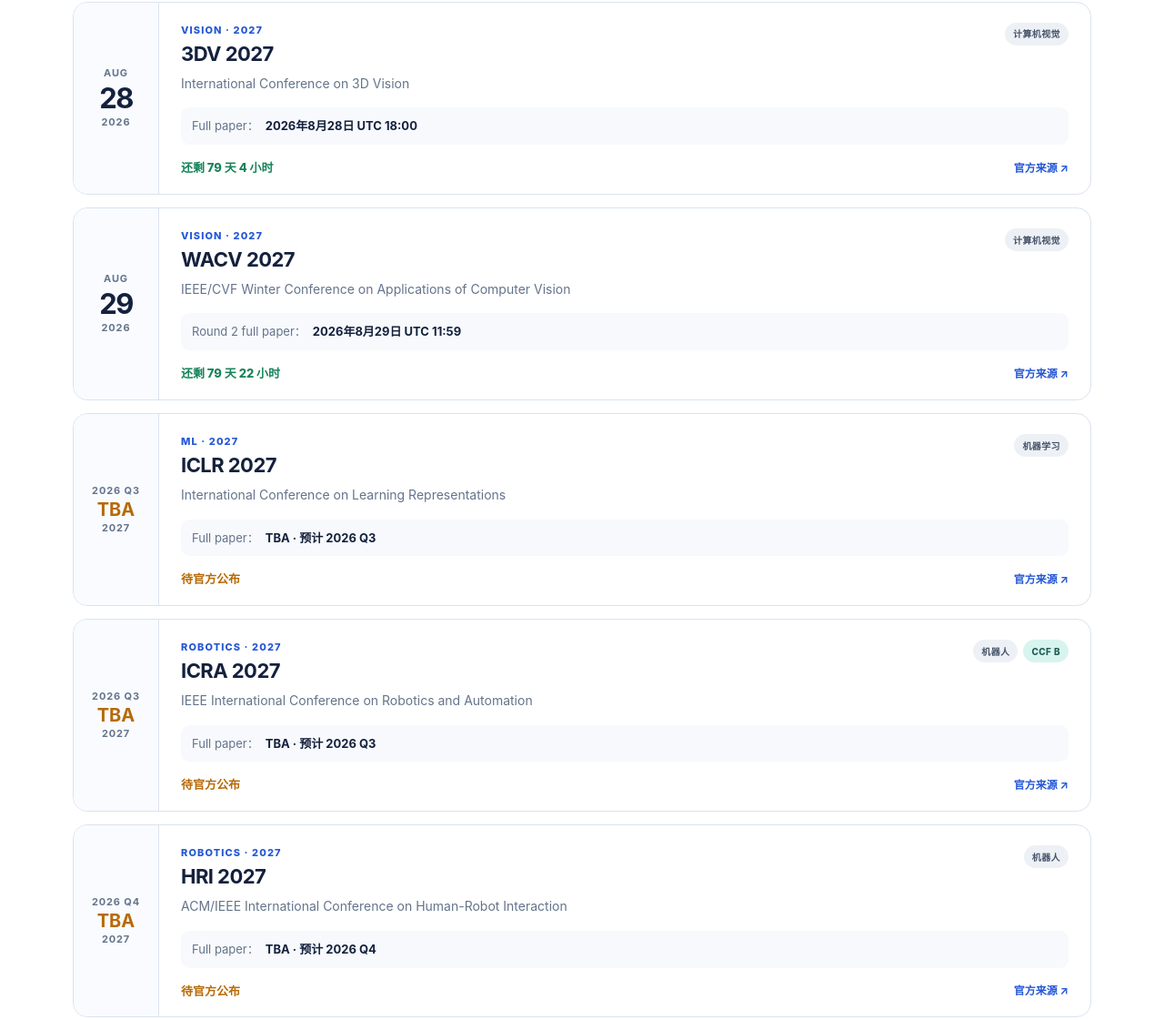
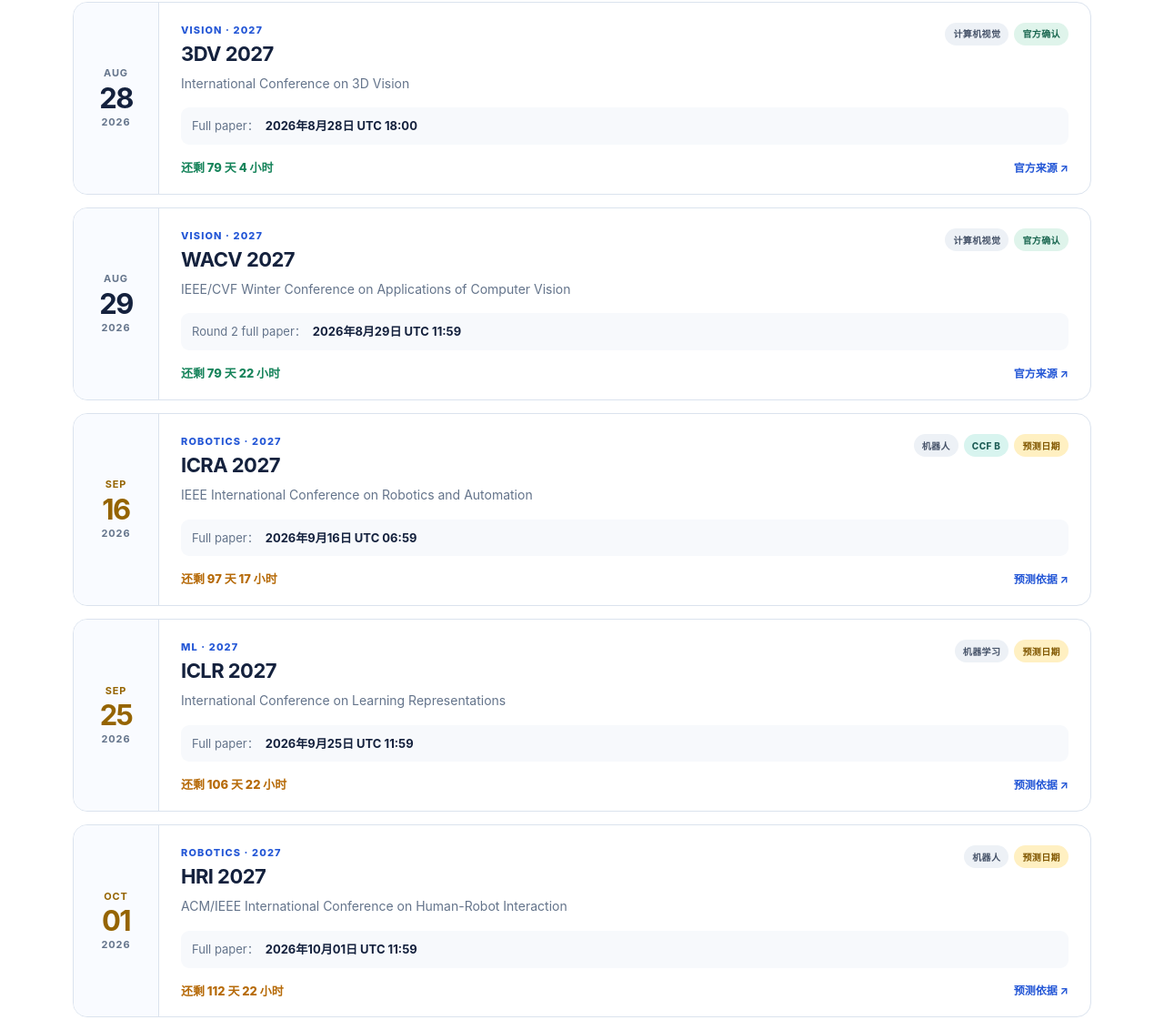
Before and after one commit to Junb0Dong/robotics_deadlines, a website: page index.html in a window 1280 px wide. Shown: the part 1592-2713 px from the top of the page at 91% size. Drawn offline with Linux system fonts and the light colour scheme.

Commit message:
Add estimated dates for all conferences

```diff
--- a/app.js
+++ b/app.js
@@ -67,6 +67,10 @@
     return;
   }
 
+  if (conference.status === "estimated") {
+    element.classList.add("is-estimated");
+  }
+
   const timeZone = state.timezone === "beijing" ? "Asia/Shanghai" : undefined;
   month.textContent = new Intl.DateTimeFormat("en", {
     month: "short",
@@ -132,16 +136,29 @@
     badges.append(ccfBadge);
   }
 
+  const statusBadge = document.createElement("span");
+  statusBadge.className = `badge status-${conference.status}`;
+  statusBadge.textContent =
+    conference.status === "confirmed" ? "官方确认" : "预测日期";
+  badges.append(statusBadge);
+
   countdown.textContent = countdownText(conference);
-  if (!conference.deadline) {
-    countdown.classList.add("is-tba");
+  if (conference.status === "estimated") {
+    countdown.classList.add("is-estimated");
   } else if (deadlineDate(conference) <= new Date()) {
     countdown.classList.add("is-past");
     card.dataset.past = "true";
   }
 
   source.href = conference.source;
-  source.setAttribute("aria-label", `查看 ${conference.acronym} 官方来源`);
+  source.textContent =
+    conference.status === "confirmed" ? "官方来源 ↗" : "预测依据 ↗";
+  source.setAttribute(
+    "aria-label",
+    `查看 ${conference.acronym} ${
+      conference.status === "confirmed" ? "官方来源" : "预测依据"
+    }`,
+  );
   return fragment;
 }
 
@@ -197,19 +214,18 @@
 }
 
 function updateSummary() {
-  const now = new Date();
   elements.upcomingCount.textContent = state.conferences.filter(
-    (conference) => conference.deadline && deadlineDate(conference) > now,
+    (conference) => conference.status === "confirmed",
   ).length;
   elements.tbaCount.textContent = state.conferences.filter(
-    (conference) => !conference.deadline,
+    (conference) => conference.status === "estimated",
   ).length;
   elements.conferenceCount.textContent = state.conferences.length;
 }
 
 async function loadConferences() {
   try {
-    const response = await fetch("./data/conferences.json?v=20260610-2", {
+    const response = await fetch("./data/conferences.json?v=20260610-3", {
       cache: "no-store",
     });
     if (!response.ok) throw new Error(`HTTP ${response.status}`);
--- a/data/conferences.json
+++ b/data/conferences.json
@@ -9,6 +9,7 @@
       "ccf": "C",
       "deadlineType": "Full paper",
       "deadline": "2026-07-05T23:59:00Z",
+      "status": "confirmed",
       "expectedWindow": null,
       "sortDate": "2026-07-05",
       "source": "https://accv2026.org/"
@@ -21,6 +22,7 @@
       "ccf": null,
       "deadlineType": "Full paper",
       "deadline": "2026-07-24T23:59:59-12:00",
+      "status": "confirmed",
       "expectedWindow": null,
       "sortDate": "2026-07-24",
       "source": "https://2026.ieee-humanoids.org/call-for-papers/"
@@ -32,10 +34,11 @@
       "area": "ML",
       "ccf": null,
       "deadlineType": "Full paper",
-      "deadline": null,
-      "expectedWindow": "2026 Q3",
-      "sortDate": "2026-09-30",
-      "source": "https://iclr.cc/"
+      "deadline": "2026-09-24T23:59:59-12:00",
+      "status": "estimated",
+      "expectedWindow": null,
+      "sortDate": "2026-09-24",
+      "source": "https://iclr.cc/Conferences/2026/Dates"
     },
     {
       "acronym": "ICRA",
@@ -44,10 +47,11 @@
       "area": "Robotics",
       "ccf": "B",
       "deadlineType": "Full paper",
-      "deadline": null,
-      "expectedWindow": "2026 Q3",
-      "sortDate": "2026-09-30",
-      "source": "https://www.ieee-ras.org/conferences-workshops/fully-sponsored/icra"
+      "deadline": "2026-09-15T23:59:59-07:00",
+      "status": "estimated",
+      "expectedWindow": null,
+      "sortDate": "2026-09-15",
+      "source": "https://nunoduarte.github.io/deadlines/"
     },
     {
       "acronym": "HRI",
@@ -56,10 +60,11 @@
       "area": "Robotics",
       "ccf": null,
       "deadlineType": "Full paper",
-      "deadline": null,
-      "expectedWindow": "2026 Q4",
-      "sortDate": "2026-10-15",
-      "source": "https://humanrobotinteraction.org/"
+      "deadline": "2026-09-30T23:59:59-12:00",
+      "status": "estimated",
+      "expectedWindow": null,
+      "sortDate": "2026-09-30",
+      "source": "https://humanrobotinteraction.org/2026/full-papers/"
     },
     {
       "acronym": "AISTATS",
@@ -68,10 +73,11 @@
       "area": "ML",
       "ccf": "C",
       "deadlineType": "Full paper",
-      "deadline": null,
-      "expectedWindow": "2026 Q4",
-      "sortDate": "2026-10-31",
-      "source": "https://aistats.org/"
+      "deadline": "2026-10-02T23:59:59-12:00",
+      "status": "estimated",
+      "expectedWindow": null,
+      "sortDate": "2026-10-02",
+      "source": "https://virtual.aistats.org/Conferences/2026/Dates"
     },
     {
       "acronym": "CVPR",
@@ -80,10 +86,11 @@
       "area": "Vision",
       "ccf": "A",
       "deadlineType": "Full paper",
-      "deadline": null,
-      "expectedWindow": "2026 Q4",
-      "sortDate": "2026-11-30",
-      "source": "https://cvpr.thecvf.com/"
+      "deadline": "2026-11-13T23:59:59-12:00",
+      "status": "estimated",
+      "expectedWindow": null,
+      "sortDate": "2026-11-13",
+      "source": "https://nunoduarte.github.io/deadlines/"
     },
     {
       "acronym": "ICAPS",
@@ -92,10 +99,11 @@
       "area": "AI",
       "ccf": "B",
       "deadlineType": "Full paper",
-      "deadline": null,
-      "expectedWindow": "2026 Q4",
-      "sortDate": "2026-11-30",
-      "source": "https://www.icaps-conference.org/"
+      "deadline": "2026-12-08T23:59:59-12:00",
+      "status": "estimated",
+      "expectedWindow": null,
+      "sortDate": "2026-12-08",
+      "source": "https://icaps26.icaps-conference.org/dates/"
     },
     {
       "acronym": "AAMAS",
@@ -104,10 +112,11 @@
       "area": "AI",
       "ccf": "B",
       "deadlineType": "Full paper",
-      "deadline": null,
-      "expectedWindow": "2026 H2",
-      "sortDate": "2026-12-01",
-      "source": "https://www.ifaamas.org/"
+      "deadline": "2026-10-08T23:59:59-12:00",
+      "status": "estimated",
+      "expectedWindow": null,
+      "sortDate": "2026-10-08",
+      "source": "https://aamas2026.org/"
     },
     {
       "acronym": "AAAI",
@@ -117,6 +126,7 @@
       "ccf": "A",
       "deadlineType": "Main track full paper",
       "deadline": "2026-07-28T23:59:00-12:00",
+      "status": "confirmed",
       "expectedWindow": null,
       "sortDate": "2026-07-28",
       "source": "https://aaai.org/conference/aaai/aaai-27/"
@@ -129,6 +139,7 @@
       "ccf": null,
       "deadlineType": "Round 2 full paper",
       "deadline": "2026-08-28T23:59:59-12:00",
+      "status": "confirmed",
       "expectedWindow": null,
       "sortDate": "2026-08-28",
       "source": "https://wacv.thecvf.com/Conferences/2027/Dates"
@@ -141,6 +152,7 @@
       "ccf": null,
       "deadlineType": "Full paper",
       "deadline": "2026-08-28T11:00:00-07:00",
+      "status": "confirmed",
       "expectedWindow": null,
       "sortDate": "2026-08-28",
       "source": "https://3dvconf.github.io/2027/dates/"
@@ -152,10 +164,11 @@
       "area": "ML",
       "ccf": "A",
       "deadlineType": "Full paper",
-      "deadline": null,
-      "expectedWindow": "2027 Q1",
-      "sortDate": "2027-01-31",
-      "source": "https://icml.cc/"
+      "deadline": "2027-01-28T23:59:59-12:00",
+      "status": "estimated",
+      "expectedWindow": null,
+      "sortDate": "2027-01-28",
+      "source": "https://icml.cc/Conferences/2026/Dates"
     },
     {
       "acronym": "RSS",
@@ -164,10 +177,11 @@
       "area": "Robotics",
       "ccf": null,
       "deadlineType": "Full paper",
-      "deadline": null,
-      "expectedWindow": "2027 Q1",
-      "sortDate": "2027-01-31",
-      "source": "https://roboticsconference.org/"
+      "deadline": "2027-01-29T23:59:59-12:00",
+      "status": "estimated",
+      "expectedWindow": null,
+      "sortDate": "2027-01-29",
+      "source": "https://roboticsconference.org/2026/"
     },
     {
       "acronym": "IJCAI",
@@ -176,9 +190,10 @@
       "area": "AI",
       "ccf": "A",
       "deadlineType": "Main track",
-      "deadline": null,
-      "expectedWindow": "2027 Q1",
-      "sortDate": "2027-02-15",
+      "deadline": "2027-01-19T23:59:59-12:00",
+      "status": "estimated",
+      "expectedWindow": null,
+      "sortDate": "2027-01-19",
       "source": "https://www.ijcai.org/"
     },
     {
@@ -188,10 +203,11 @@
       "area": "AI",
       "ccf": "B",
       "deadlineType": "Full paper",
-      "deadline": null,
-      "expectedWindow": "2027 Q1",
-      "sortDate": "2027-02-28",
-      "source": "https://www.auai.org/"
+      "deadline": "2027-02-25T23:59:59-12:00",
+      "status": "estimated",
+      "expectedWindow": null,
+      "sortDate": "2027-02-25",
+      "source": "https://www.auai.org/uai2026/"
     },
     {
       "acronym": "ICCV",
@@ -200,10 +216,11 @@
       "area": "Vision",
       "ccf": "A",
       "deadlineType": "Full paper",
-      "deadline": null,
-      "expectedWindow": "2027 H1",
-      "sortDate": "2027-03-31",
-      "source": "https://iccv.thecvf.com/"
+      "deadline": "2027-03-07T23:59:59-10:00",
+      "status": "estimated",
+      "expectedWindow": null,
+      "sortDate": "2027-03-07",
+      "source": "https://iccv.thecvf.com/Conferences/2025/Dates"
     },
     {
       "acronym": "IROS",
@@ -212,10 +229,11 @@
       "area": "Robotics",
       "ccf": "C",
       "deadlineType": "Full paper",
-      "deadline": null,
-      "expectedWindow": "2027 H1",
-      "sortDate": "2027-03-31",
-      "source": "https://www.ieee-ras.org/conferences-workshops/financially-co-sponsored/iros"
+      "deadline": "2027-03-02T23:59:59-08:00",
+      "status": "estimated",
+      "expectedWindow": null,
+      "sortDate": "2027-03-02",
+      "source": "https://www.iros-pittsburgh.org/"
     },
     {
       "acronym": "CoRL",
@@ -224,9 +242,10 @@
       "area": "Robotics",
       "ccf": null,
       "deadlineType": "Full paper",
-      "deadline": null,
-      "expectedWindow": "2027 H1",
-      "sortDate": "2027-05-31",
+      "deadline": "2027-05-28T23:59:59-12:00",
+      "status": "estimated",
+      "expectedWindow": null,
+      "sortDate": "2027-05-28",
       "source": "https://www.corl.org/"
     },
     {
@@ -236,10 +255,11 @@
       "area": "ML",
       "ccf": "A",
       "deadlineType": "Main track",
-      "deadline": null,
-      "expectedWindow": "2027 H1",
-      "sortDate": "2027-05-31",
-      "source": "https://neurips.cc/"
+      "deadline": "2027-05-06T23:59:59-12:00",
+      "status": "estimated",
+      "expectedWindow": null,
+      "sortDate": "2027-05-06",
+      "source": "https://neurips.cc/Conferences/2026/CallForPapers"
     }
   ]
 }
--- a/styles.css
+++ b/styles.css
@@ -331,7 +331,7 @@
   background: var(--green);
 }
 
-.status-dot.tba {
+.status-dot.estimated {
   background: var(--amber);
 }
 
@@ -386,6 +386,11 @@
   color: var(--amber);
   font-size: 20px;
   letter-spacing: 0;
+}
+
+.date-column.is-estimated .date-month,
+.date-column.is-estimated .date-day {
+  color: #956400;
 }
 
 .conference-main {
@@ -455,6 +460,16 @@
   background: #ffe5d7;
 }
 
+.badge.status-confirmed {
+  color: #17654e;
+  background: #dff4eb;
+}
+
+.badge.status-estimated {
+  color: #805700;
+  background: #fff0c2;
+}
+
 .conference-details {
   display: flex;
   gap: 7px;
@@ -486,7 +501,8 @@
   font-weight: 800;
 }
 
-.countdown.is-tba {
+.countdown.is-tba,
+.countdown.is-estimated {
   color: var(--amber);
 }
 
```
Also changed, not shown: index.html (+6 -6 lines), scripts/validate-data.mjs (+4 -3 lines), README.md.
